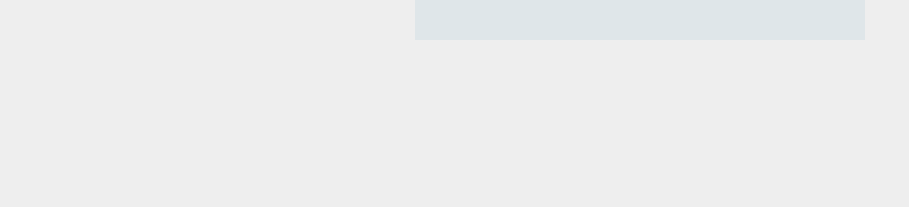
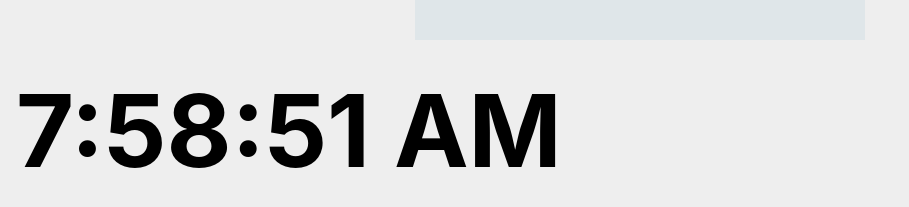
Before and after one commit to irensula/react-projects, a React (Create React App) app in the folder react/: page / in a window 1280 px wide. Shown: the part 2043-2250 px from the top of the page, without its empty margins (0-909 px from the left). Before the commit the page ends 2083 px from the top, so only its background shows below. Built offline with nearby package versions, Linux system fonts and the light colour scheme.

Commit message:
Add files via upload

```diff
--- a/react/src/App.css
+++ b/react/src/App.css
@@ -126,3 +126,24 @@ footer p {
   margin: 20px 0;
   color: #1a7e76;
 }
+/* time */
+h2 {
+  font-size: 100px;
+}
+
+.time-container {
+  margin: 30px auto;
+}
+
+button {
+  display: inline;
+  background-color: #6bbe92;
+  border: 0;
+  border-radius: 10px;
+  box-shadow: 5px;
+  margin: 10px;
+  text-align: center;
+  color: #fff;
+  font-weight: bold;
+  font-size: 50px;
+}
--- a/react/src/App.js
+++ b/react/src/App.js
@@ -12,6 +12,7 @@ import Calculator from './components/Calculator.jsx';
 import Card from './components/Card.jsx';
 import contacts from './contacts.js';
 import notes from './notes.js';
+import Time from './components/Time.jsx';
 
 function createCard(contact) {
   return (
@@ -71,7 +72,7 @@ function App() {
         tel={contacts[2].phone}
         email={contacts[2].email}
       /> */}
-
+      <Time />
       <Footer />
 
   </div>
--- /dev/null
+++ b/react/src/components/Time.jsx
@@ -0,0 +1,22 @@
+import React, { useState } from 'react';
+
+function Time() {
+    let now = new Date().toLocaleTimeString();
+
+    const [time, setTime] = useState(now);
+
+    function updateTime() {
+        const newTime = new Date().toLocaleTimeString();
+        setTime(newTime);
+    };
+    setInterval(updateTime, 1000);
+
+    return (
+        <div className="time-container">
+        <h2>{time}</h2>
+        {/* <button onClick={updateTime}>Get Time</button> */}
+      </div>
+    );
+  }
+
+export default Time;
```
